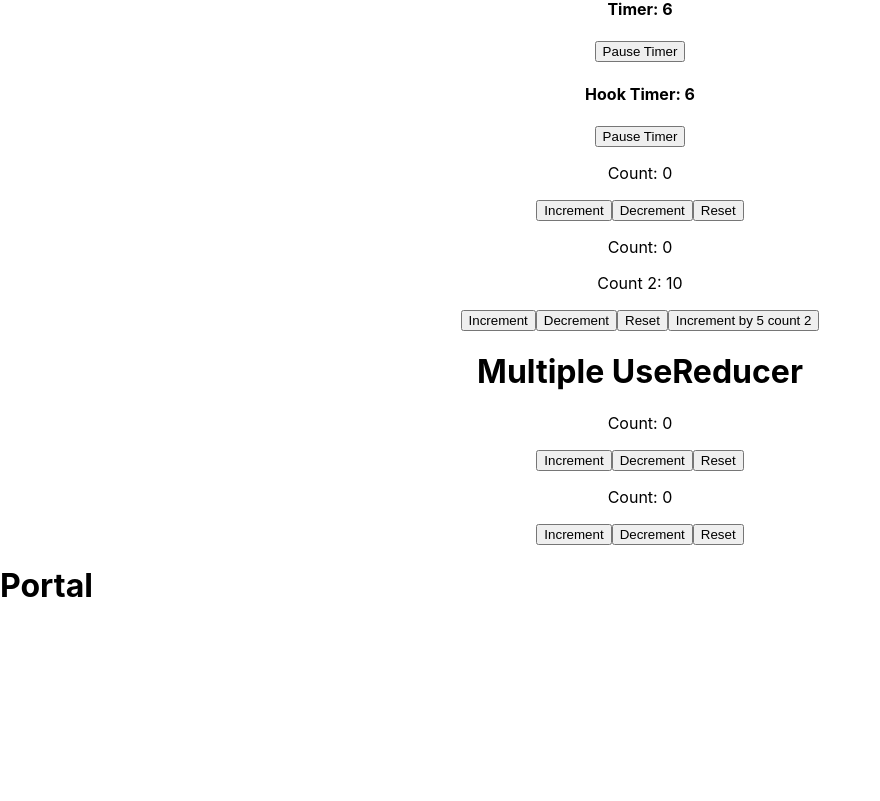
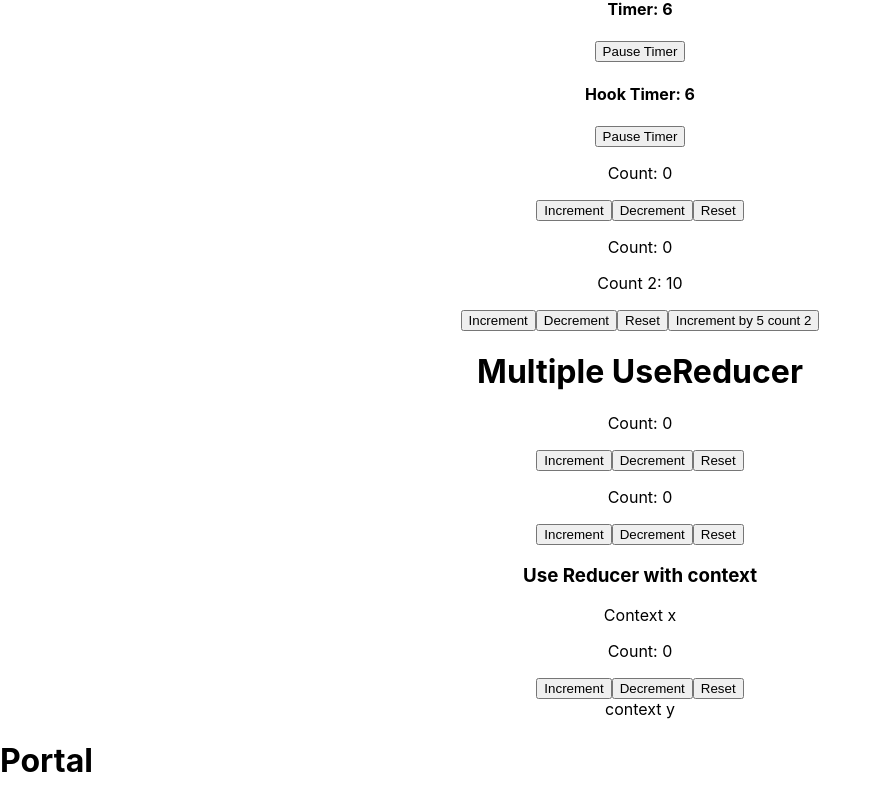
Before and after one commit to ahmed7761/react-redux-tutorial, a React (Create React App) app: page / in a window 1280 px wide. Shown: the part 4165-4966 px from the top of the page, without its empty margins (0-880 px from the left). Before the commit the page ends 4792 px from the top, so only its background shows below. Built offline with nearby package versions, Linux system fonts and the light colour scheme.

Commit message:
useReducer with useContext

```diff
--- a/src/App.js
+++ b/src/App.js
@@ -44,7 +44,7 @@ import MouseContainer from "./components/MouseContainer.js";
 import FetchData from "./components/FetchData";
 import ComponentA from "./components/ComponentA";
 
-import React from 'react'
+import React, {useReducer} from 'react'
 import ParentComponent from "./components/ParentComponent";
 import MemoCounter from "./components/MemoCounter";
 import Input from "./components/Input";
@@ -53,8 +53,30 @@ import HookTimer from "./components/HookTimer";
 import ReducerCounter from "./components/ReducerCounter";
 import ReducerCounterTwo from "./components/ReducerCounterTwo";
 import MultipleReducerCounter from "./components/MultipleReducerCounter";
+import ContextB from "./components/ContextB";
+import ContextA from "./components/ContextA";
 export const UserContext = React.createContext()
 export const ProfileContext = React.createContext()
+
+
+const initialState = 0
+const reducer = (state, action) => {
+    switch (action) {
+        case 'increment':
+            return state + 1
+
+        case 'decrement':
+            return state - 1
+
+        case 'reset':
+            return initialState
+
+        default:
+            return state
+    }
+}
+
+export const CountContext = React.createContext()
 
 
 function App() {
@@ -64,6 +86,8 @@ function App() {
         color: 'red',
         fontSize: 'font-size: 40px'
     }
+
+    const [ count, dispatch ]  = useReducer(reducer, initialState)
 
   return (
     <div className="App">
@@ -143,6 +167,12 @@ function App() {
         <ReducerCounter />
         <ReducerCounterTwo />
         <MultipleReducerCounter />
+        <h3>Use Reducer with context</h3>
+        <CountContext.Provider value={{countValue: count, countDispatch: dispatch} }>
+            <ContextA />
+            <ContextB />
+        </CountContext.Provider>
+
     </div>
   );
 }
--- /dev/null
+++ b/src/components/ContextA.js
@@ -0,0 +1,12 @@
+import React from 'react';
+import ContextX from "./ContextX";
+
+const ContextA = () => {
+    return (
+        <div>
+            <ContextX />
+        </div>
+    );
+};
+
+export default ContextA;
--- /dev/null
+++ b/src/components/ContextB.js
@@ -0,0 +1,12 @@
+import React from 'react';
+import ContextY from "./ContextY";
+
+const ContextB = () => {
+    return (
+        <div>
+            <ContextY />
+        </div>
+    );
+};
+
+export default ContextB;
--- /dev/null
+++ b/src/components/ContextX.js
@@ -0,0 +1,19 @@
+import React, { useContext } from 'react';
+import {CountContext} from '../App'
+
+const ContextX = () => {
+
+    const countContext = useContext(CountContext)
+
+    return (
+        <div>
+            Context x
+            <p>Count: {countContext.countValue}</p>
+            <button onClick={() => countContext.countDispatch('increment')}>Increment</button>
+            <button onClick={() => countContext.countDispatch('decrement')}>Decrement</button>
+            <button onClick={() => countContext.countDispatch('reset')}>Reset</button>
+        </div>
+    );
+};
+
+export default ContextX;
--- /dev/null
+++ b/src/components/ContextY.js
@@ -0,0 +1,11 @@
+import React from 'react';
+
+const ContextY = () => {
+    return (
+        <div>
+            context y
+        </div>
+    );
+};
+
+export default ContextY;
```
